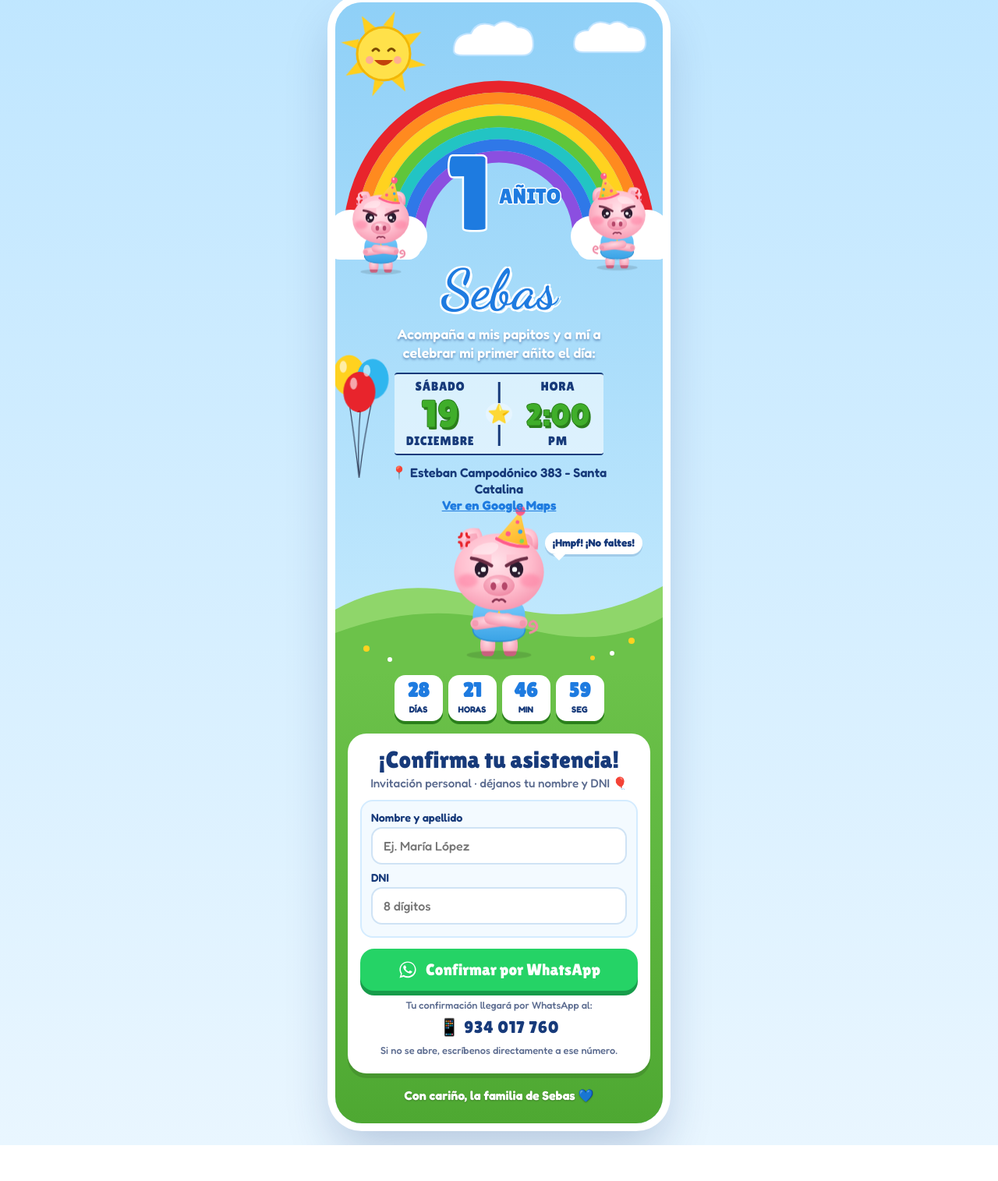
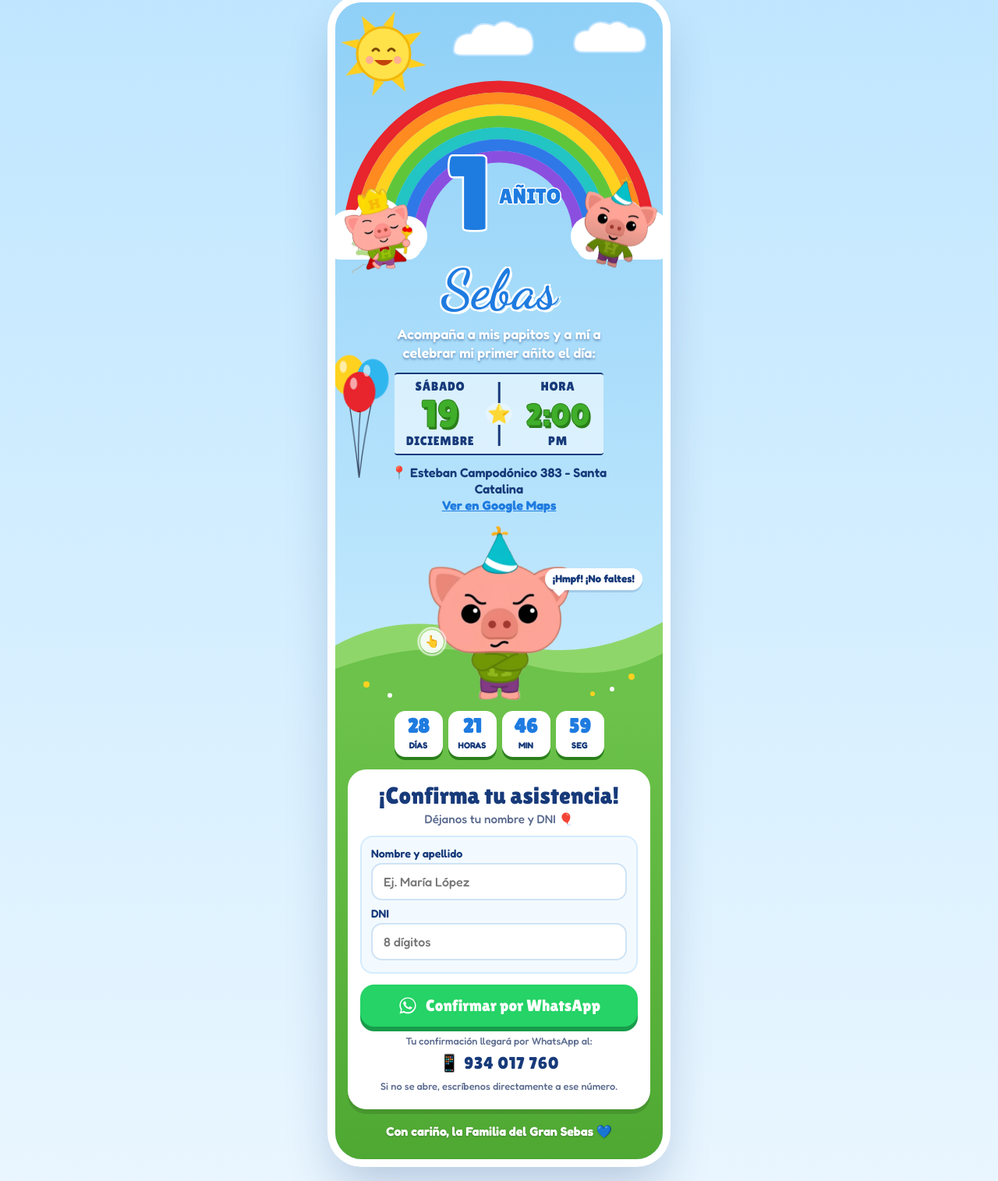
Before and after one commit to jalmeydaa/cumple-sebas, a plain HTML site: page index.html in a window 1280 px wide. Shown: the part 25-1540 px from the top of the page at 78% size. Before the commit the page ends 1494 px from the top, so only its background shows below. Drawn offline with Linux system fonts and the light colour scheme.

Commit message:
Add files via upload

```diff
--- a/index.html
+++ b/index.html
@@ -60,6 +60,7 @@
   .cerdo-lado{position:absolute;width:24%;bottom:-6%;animation:saltito 2.4s ease-in-out infinite;cursor:pointer}
   .cerdo-lado.izq{left:2%}
   .cerdo-lado.der{right:2%;animation-delay:-1.2s}
+  .cerdo-lado.der img{transform:rotate(20deg)} /* giro horario; va en la imagen para no chocar con el saltito */
   /* imágenes editables: caja fija (proporción 200x254); la imagen se ajusta sin deformarse */
   .cerdo-lado img,.cerdo-centro img{display:block;width:100%;aspect-ratio:200/254;object-fit:contain;object-position:bottom;pointer-events:none;user-select:none}
   @keyframes saltito{50%{transform:translateY(-6px)}}
@@ -117,9 +118,17 @@
   .direccion a{color:var(--azul);font-weight:700}
 
   /* ---------- pasto + cerdito central ---------- */
-  .pasto-zona{position:relative;margin-top:6px}
+  .pasto-zona{position:relative;margin-top:52px}
   .pasto-zona svg.colinas{width:100%;height:auto;display:block}
-  .cerdo-centro{position:absolute;left:50%;bottom:6%;width:38%;margin-left:-19%;cursor:pointer;animation:saltito 2.2s ease-in-out infinite}
+  .cerdo-centro{position:absolute;left:50%;bottom:-50%;width:80%;margin-left:-40%;cursor:pointer;animation:saltito 2.2s ease-in-out infinite}
+  /* aviso de toque: manito con onda que se expande (desaparece al primer toque) */
+  .tocame{position:absolute;left:20%;top:55%;z-index:3;width:30px;height:30px;border-radius:50%;
+    background:rgba(255,255,255,.9);display:flex;align-items:center;justify-content:center;font-size:.95rem;
+    animation:toque 1.6s ease-in-out infinite;transition:opacity .3s}
+  .tocame::before{content:"";position:absolute;inset:0;border-radius:50%;border:2px solid #fff;animation:onda 1.6s ease-out infinite}
+  @keyframes toque{50%{transform:translateY(3px)}}
+  @keyframes onda{from{transform:scale(1);opacity:.9}to{transform:scale(2.2);opacity:0}}
+  .tocado .tocame{opacity:0;pointer-events:none}
   .burbuja{
     position:absolute;left:64%;top:6%;z-index:3;
     background:#fff;color:var(--azul-osc);font-weight:700;font-size:.85rem;
@@ -280,7 +289,7 @@
       <g fill="#fff"><circle cx="70" cy="174" r="3"/><circle cx="355" cy="166" r="3"/></g>
     </svg>
     <div class="burbuja" id="burbuja">¡Hmpf! ¡No faltes!</div>
-    <div class="cerdo-centro" data-cerdo><img id="imgCentro" src="img/cerdito-centro.svg" alt="Cerdito"></div>
+    <div class="cerdo-centro" data-cerdo><div class="tocame" aria-label="Toca al cerdito">👆</div><img id="imgCentro" src="img/cerdito-centro.svg" alt="Cerdito"></div>
   </div>
 
   <!-- ===== CONFIRMACIÓN ===== -->
@@ -289,7 +298,7 @@
 
     <form class="rsvp" id="form" novalidate>
       <h2>¡Confirma tu asistencia!</h2>
-      <p class="sub">Invitación personal · déjanos tu nombre y DNI 🎈</p>
+      <p class="sub">Déjanos tu nombre y DNI 🎈</p>
 
       <div id="invitados"></div>
 
@@ -301,7 +310,7 @@
       <div class="gracias" id="gracias">¡Gracias! 🐷 Solo falta que presiones <b>Enviar</b> en WhatsApp.</div>
     </form>
 
-    <p class="firma" id="firma">Con cariño, la familia de Sebas 💙</p>
+    <p class="firma" id="firma">Con cariño, la Familia del Gran Sebas 💙</p>
   </div>
 </div>
 
@@ -324,9 +333,9 @@ const FIESTA = {
   // IMÁGENES — sube tus archivos a la carpeta img/ y pon aquí su nombre
   // (sirve .png, .jpg, .webp, .gif o .svg; mejor con fondo transparente)
   imagenes: {
-    izquierda: "img/cerdito-izq.svg",     // arriba a la izquierda
-    derecha:   "img/cerdito-der.svg",     // arriba a la derecha
-    centro:    "img/cerdito-centro.svg",  // abajo, sobre el pasto
+    izquierda: "img/cerdito-izq.png",     // arriba a la izquierda
+    derecha:   "img/cerdito-der.png",     // arriba a la derecha
+    centro:    "img/cerdito-centro.png",  // abajo, sobre el pasto
   },
 };
 /* ========================================================= */
@@ -342,7 +351,7 @@ $('#lugar').textContent = '📍 ' + FIESTA.lugar;
 $('#imgIzq').src = FIESTA.imagenes.izquierda;
 $('#imgDer').src = FIESTA.imagenes.derecha;
 $('#imgCentro').src = FIESTA.imagenes.centro;
-$('#firma').textContent = 'Con cariño, la familia de ' + FIESTA.nino + ' 💙';
+$('#firma').textContent = 'Con cariño, la Familia del Gran ' + FIESTA.nino + ' 💙';
 if (FIESTA.mapaURL) {
   const a = document.createElement('a');
   a.href = FIESTA.mapaURL; a.target = '_blank'; a.rel = 'noopener';
@@ -373,7 +382,7 @@ const frases = ['¡Hmpf! ¡No faltes!', '¡Grrr! ¡Confirma ya!', '¡Oink! ¡Qui
 let fi = 0;
 function berrinche(el) { el.classList.remove('enojado'); void el.offsetWidth; el.classList.add('enojado'); setTimeout(() => el.classList.remove('enojado'), 1300); }
 document.querySelectorAll('[data-cerdo]').forEach(el => el.addEventListener('click', () => {
-  berrinche(el); fi = (fi + 1) % frases.length; $('#burbuja').textContent = frases[fi];
+  berrinche(el); document.body.classList.add('tocado'); fi = (fi + 1) % frases.length; $('#burbuja').textContent = frases[fi];
 }));
 
 /* ---------- cuenta regresiva ---------- */
```
Also changed, not shown: img/cerdito-centro.png (added), img/cerdito-der.png (added), img/cerdito-izq.png (added).
